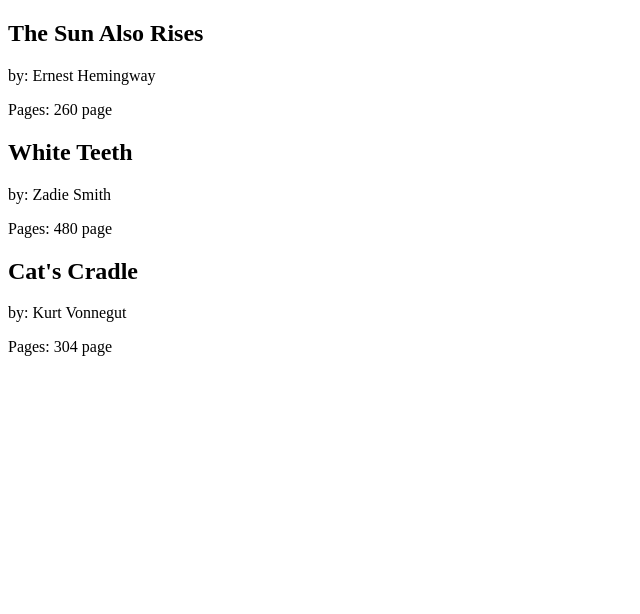
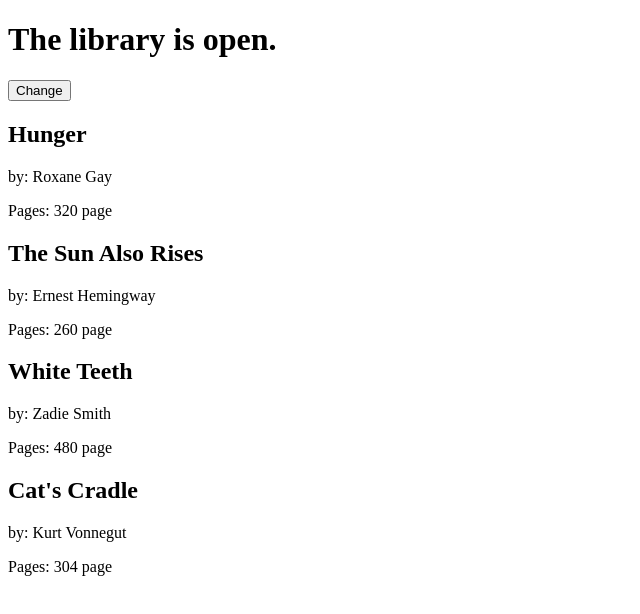
Before and after one commit to rimij405/igme-430-review, a React (Create React App) app in the folder exercises/3_react-essentials/react-is-fun-01/: page / in a window 1280 px wide. Shown: the top 614 px of the page, without its empty margins (0-640 px from the left). Built offline with nearby package versions, Linux system fonts and the light colour scheme.

Commit message:
Add state to Library class

```diff
--- a/exercises/3_react-essentials/react-is-fun-01/src/index.js
+++ b/exercises/3_react-essentials/react-is-fun-01/src/index.js
@@ -2,6 +2,7 @@
 import { render } from 'react-dom';
 
 const bookList = [
+  {"title": "Hunger", "author": "Roxane Gay", "pages": 320 },
   {"title": "The Sun Also Rises", "author": "Ernest Hemingway", "pages": 260 },
   {"title": "White Teeth", "author": "Zadie Smith", "pages": 480 },
   {"title": "Cat's Cradle", "author": "Kurt Vonnegut", "pages": 304 }
@@ -17,16 +18,36 @@
   );
 };
 
-const Library = ({books}) => {
+class Library extends Component {
+  constructor(props) {
+    super(props);
+    this.state = {
+      open: true
+    }
+    this.toggle = this.toggle.bind(this);
+  }
+
+  toggle() {
+    this.setState({
+      open: !this.state.open
+    });
+  }
+
+  render() {
+    console.log(this.state);
+    const {books} = this.props;
     return (
       <div>
+        <h1>The library is {this.state.open ? 'open' : 'closed'}.</h1>
+        <button onClick={this.toggle}>Change</button>
         {books.map((book, id) => {
           return(
-          <Book key={book.title} title={book.title} author={book.author} pages={book.pages} />
+            <Book key={id} title={book.title} author={book.author} pages={book.pages} />
           );
         })}
       </div>
     );
+  };
 };
 
 render(
```
Lines whose indentation alone changed are shown as unchanged.
